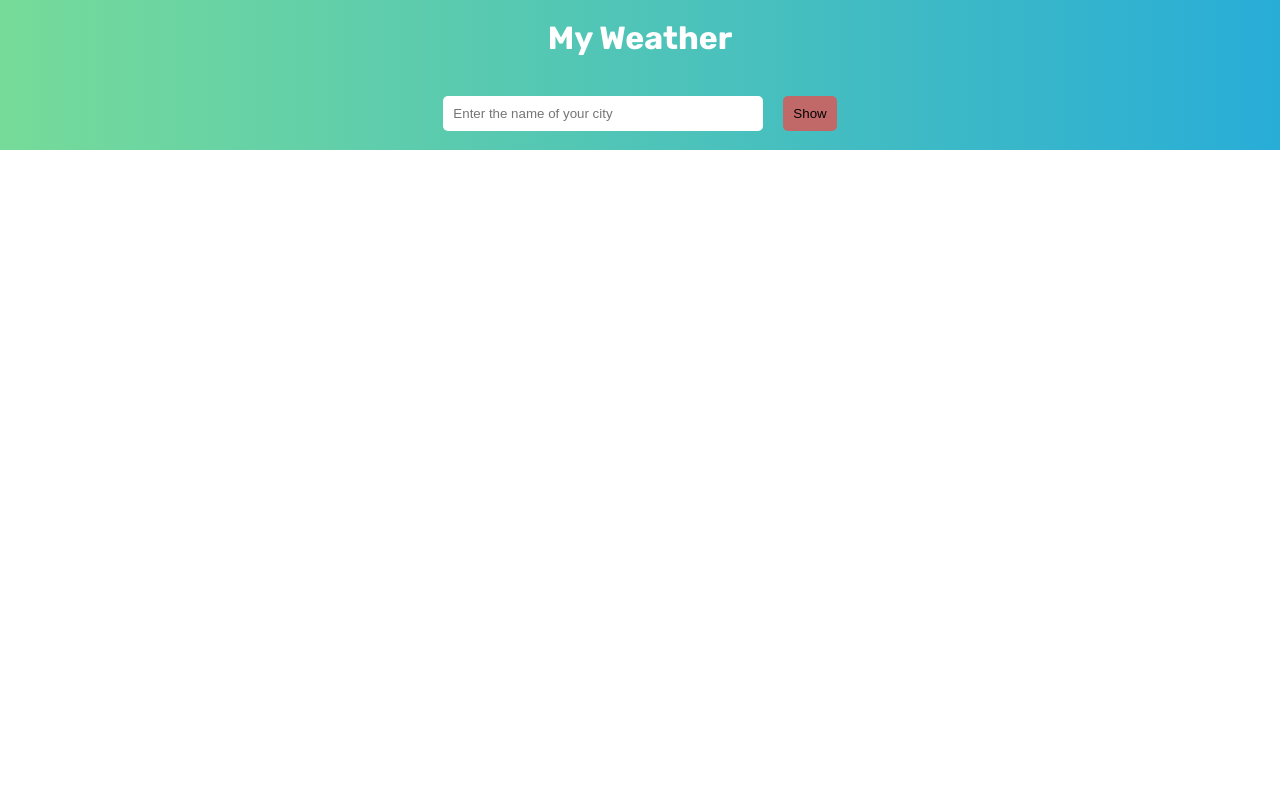
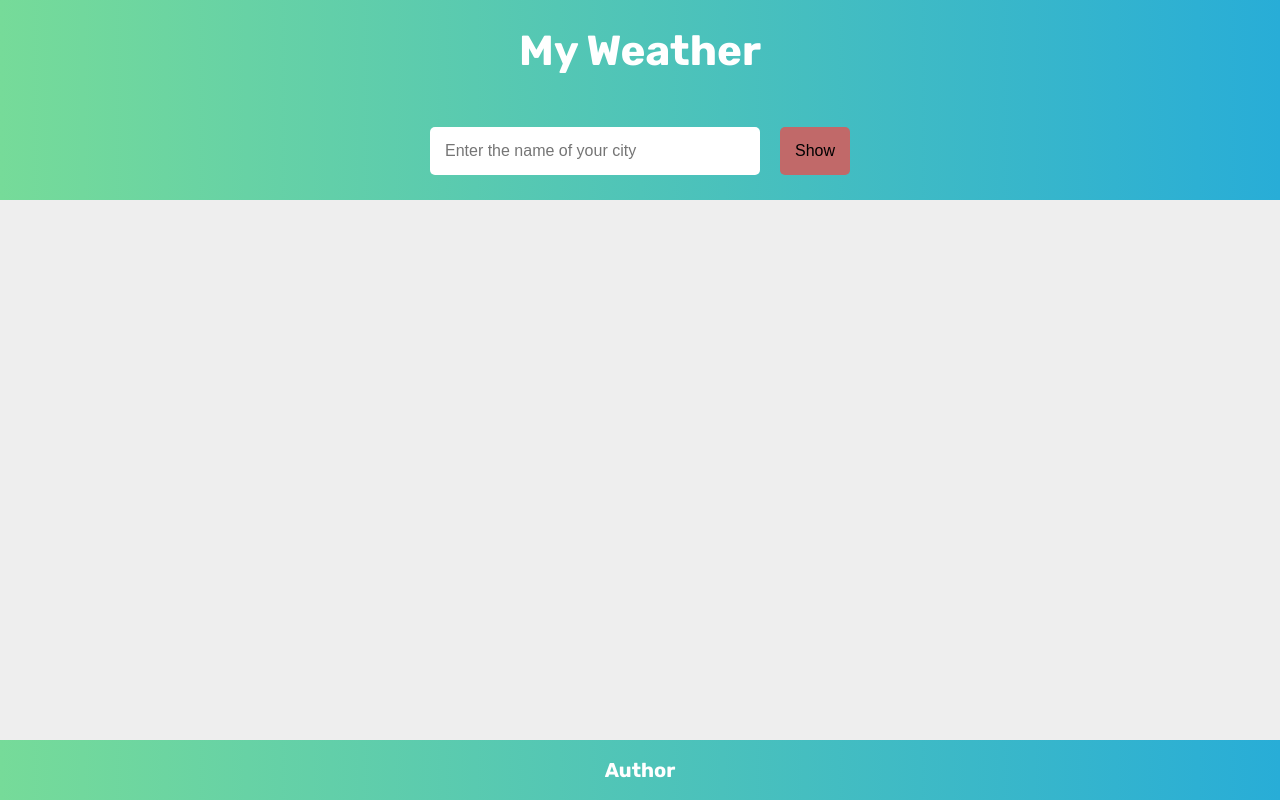
Before and after one commit to DenysHarkavenko/Weather-App, a React (Create React App) app: page / in a window 1280 px wide. Built offline with nearby package versions, Linux system fonts and the light colour scheme.

Commit message:
work with api

```diff
--- a/package.json
+++ b/package.json
@@ -10,6 +10,8 @@
     "@types/node": "^16.18.68",
     "@types/react": "^18.2.42",
     "@types/react-dom": "^18.2.17",
+    "axios": "^1.6.2",
+    "cors": "^2.8.5",
     "react": "^18.2.0",
     "react-dom": "^18.2.0",
     "react-scripts": "5.0.1",
--- a/src/App.tsx
+++ b/src/App.tsx
@@ -1,15 +1,21 @@
-import React from 'react';
+import React, { useState } from 'react';
 import { Header } from './components/Header/Header';
 import './style/style.css'
 import { Card } from './components/Card/Card';
+import { Footer } from './components/Footer/Footer';
 
 function App() {
+  const [city, setCity] = useState({})
+
   return (
     <div className="App">
-      <Header/>
-      <main>
-        <Card />
+      <Header setCity={setCity} />
+      <main className='main'>
+      {Object.keys(city).length !== 0 && (
+        <Card city={city} />
+      )}
       </main>
+      <Footer />
     </div>
   );
 }
--- a/src/components/Card/Card.tsx
+++ b/src/components/Card/Card.tsx
@@ -1,6 +1,50 @@
-export function Card(){
+import './_Card.css'
+
+export function Card({city}: any){
+    const today = new Date()
+    const dayOfWeek: number = today.getDay()
+    let day: string = ''
+
+    switch(dayOfWeek){
+        case 1:
+            day = 'Monday'
+            break
+        case 2:
+            day = 'Tuesday'
+            break
+        case 3:
+            day = 'Wednesday'
+            break
+        case 4:
+            day = 'Thursday'
+            break
+        case 5:
+            day = 'Friday'
+            break
+        case 6:
+            day = 'Saturday'
+            break
+        case 7:
+            day = 'Sunday'
+            break
+        default:
+            break
+    }
+
     return(
-        <>
-        </>
+        <div className="card">
+            <div className="card__header">
+                <h3 className="card__header-city">{city.location.name}</h3>
+                <h3 className="card__header-day">{day}</h3>
+            </div>
+            <div className="card__main">
+                <img className="card__main-icon" src={city.current.condition.icon} alt="" />
+                <p className="card__main-temp">{city.current.temp_c}°</p>
+            </div>
+            <div className="card__bottom">
+                <p>{city.current.condition.text}</p>
+                <p>Feels like: {city.current.feelslike_c}°</p>
+            </div>
+        </div>
     )
 }
--- /dev/null
+++ b/src/components/Card/_Card.css
@@ -0,0 +1,47 @@
+.card{
+    height: 350px;
+    width: 550px;
+    background-color: #fff;
+    border-radius: 5px;
+    display: flex;
+    flex-direction: column;
+    justify-content: space-between;
+    box-shadow: 20px 20px 10px gray, -20px -20px 10px gray;
+}
+.card__header{
+    margin: 20px;
+    font-size: 38px;
+    display: flex;
+    flex-direction: row;
+    justify-content: space-between;
+    align-items: center;
+}
+
+.card__header-day{
+    font-size: 28px;
+    color: #2A2A2A;
+}
+
+.card__main, .card__bottom{
+    display: flex;
+    flex-direction: row;
+}
+
+.card__main{
+    justify-content: space-around;
+    align-items: center;
+    font-size: 70px;
+}
+
+.card__bottom{
+    justify-content: space-between;
+    margin: 20px;
+    font-size: 20px;
+    color: gray;
+
+}
+
+.card__main-icon{
+    width: 150px;
+    height: 150px;
+}
--- /dev/null
+++ b/src/components/Footer/Footer.tsx
@@ -0,0 +1,9 @@
+import './_Footer.css'
+
+export function Footer() {
+    return(
+        <footer className='footer'>
+            <h2 className='footer__title'>Author</h2>
+        </footer>
+    )
+}
--- /dev/null
+++ b/src/components/Footer/_Footer.css
@@ -0,0 +1,12 @@
+.footer{
+    height: 60px;
+    background: linear-gradient(to right,  #76db99 0%,#28add7 100%);
+    color: white;
+    display: flex;
+    justify-content: center;
+    align-items: center;
+}
+
+.footer__title{
+    font-size: 20px;
+}
--- a/src/components/Header/Header.tsx
+++ b/src/components/Header/Header.tsx
@@ -1,13 +1,48 @@
+import React, { useState } from 'react';
+import axios from 'axios';
 import './_Header.css'
 
-export function Header() {
+
+
+export function Header({ setCity }: any) {
+  const API_KEY: string = '22e03cb4b1754deb92085549230812'
+  const [country, setCountry] = useState('')
+
+  async function getData(e:React.FormEvent): Promise<void> {
+    e.preventDefault()
+      if(country.trim().length !== 0){
+        const response = await axios.get(`http://api.weatherapi.com/v1/current.json?aqi=no`, {
+          params:{
+            key: API_KEY,
+            q: country
+          }
+        });
+        setCity(response.data)
+        console.log(response.data)
+        return response.data
+      }
+      window.alert('Enter correct name!')
+    }
+
   return(
-        <header className='header'>
+    <header className="header">
         <div className="header-wrapper">
-                <h1 className='header__title'>My Weather</h1>
-                <form className='header__form'>
-                    <input className='header__form-input' type="text" placeholder="Enter the name of your city" />
-                    <button className='header__form-btn' type="submit">Show</button>
+            <h1 className="header__title">My Weather</h1>
+            <form className="header__form">
+                <input
+                    className="header__form-input"
+                    type="text"
+                    placeholder="Enter the name of your city"
+                    value={country}
+                    onChange={e => setCountry(e.target.value)}
+                    />
+                <button
+                    className='header__form-btn'
+                    type="submit"
+                    onClick={getData}
+                >
+                Show
+                </button>
             </form>
         </div>
     </header>
--- a/src/components/Header/_Header.css
+++ b/src/components/Header/_Header.css
@@ -1,5 +1,5 @@
 .header{
-    height: 150px;
+    height: 200px;
     background: linear-gradient(to right,  #76db99 0%,#28add7 100%);
 }
 
@@ -15,21 +15,23 @@
 
 .header__title{
     color: white;
+    font-size: 42px;
 }
 
 .header__form *{
     margin: 0 10px;
+    font-size: 16px;
 }
 
 .header__form-input{
-    padding: 10px 10px;
+    padding: 15px;
     width: 300px;
     border: none;
     border-radius: 5px;
 }
 
 .header__form-btn{
-    padding: 10px 10px;
+    padding: 15px;
     border: none;
     border-radius: 5px;
     background-color: #C16969;
--- a/src/style/style.css
+++ b/src/style/style.css
@@ -28,4 +28,19 @@ html,
 body{
     font-family: 'Rubik';
     font-weight: normal;
+    min-height: 100%;
 }
+
+.App{
+    display: flex;
+    flex-direction: column;
+    height: 100vh;
+}
+
+.main{
+    background-color: #eee;
+    flex: 1 1 auto;
+    display: flex;
+    align-items: center;
+    justify-content: center;
+}
```
Also changed, not shown: public/sun.png (added), src/components/Card/Card.module.css (deleted), 1 other file (tests, documents, lock files or other folders). Lines whose indentation alone changed are shown as unchanged.
